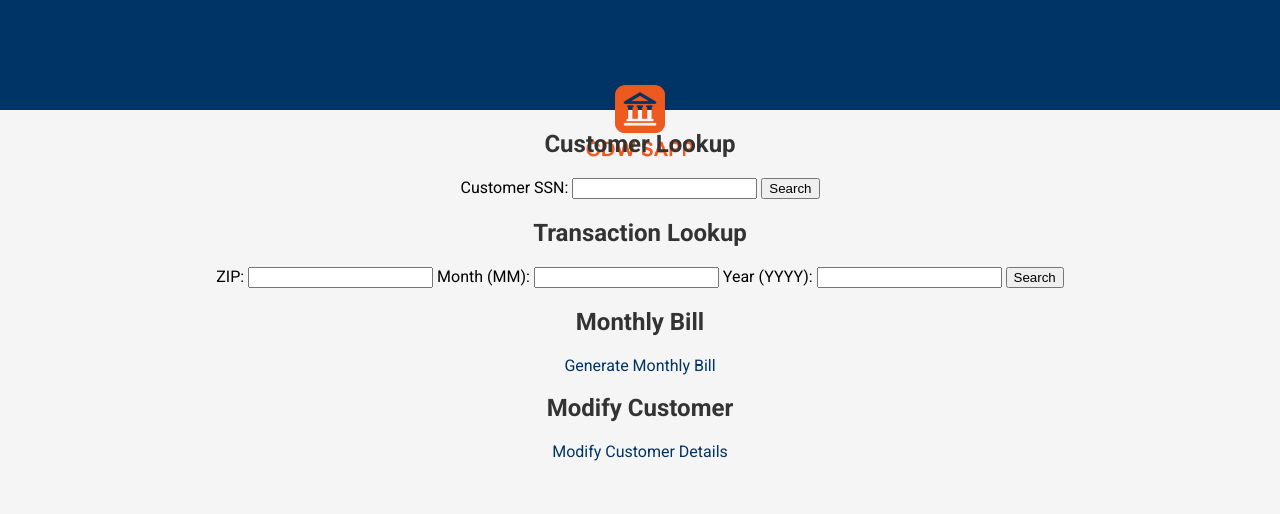
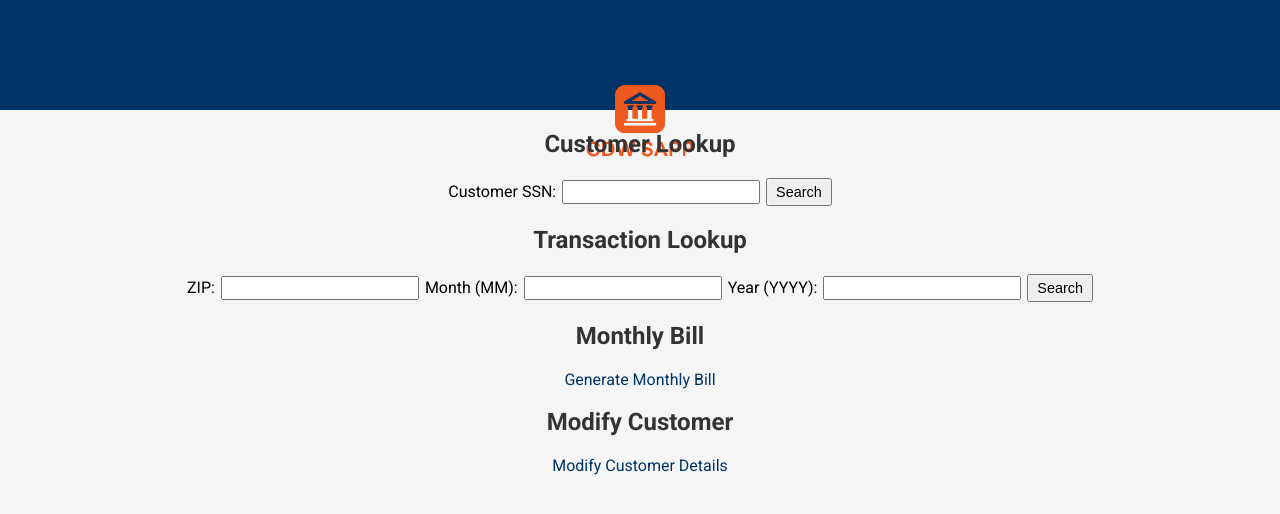
Before and after one commit to TJ10k/Data-Engineering-In-Action-, a Flask app: page / in a window 1280 px wide. Shown: the top 514 px of the page. Run offline with Flask 3, Linux system fonts and the light colour scheme.

Commit message:
style: smaller form controls

```diff
--- a/web/static/style.css
+++ b/web/static/style.css
@@ -87,3 +87,15 @@ th {
     font-weight: bold;
     margin-top: 10px;
 }
+
+/* Basic form control styles */
+input[type="text"], select {
+    padding: 2px 4px;
+    font-size: 0.9rem;
+    margin: 2px;
+}
+
+button {
+    padding: 4px 8px;
+    font-size: 0.9rem;
+}
```
